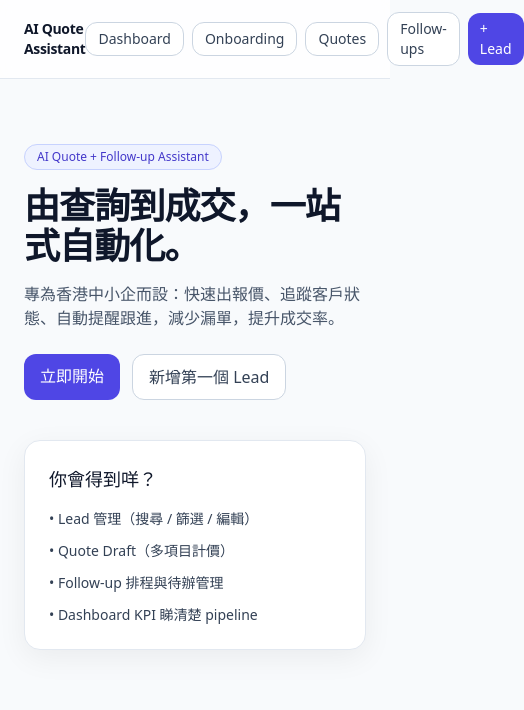
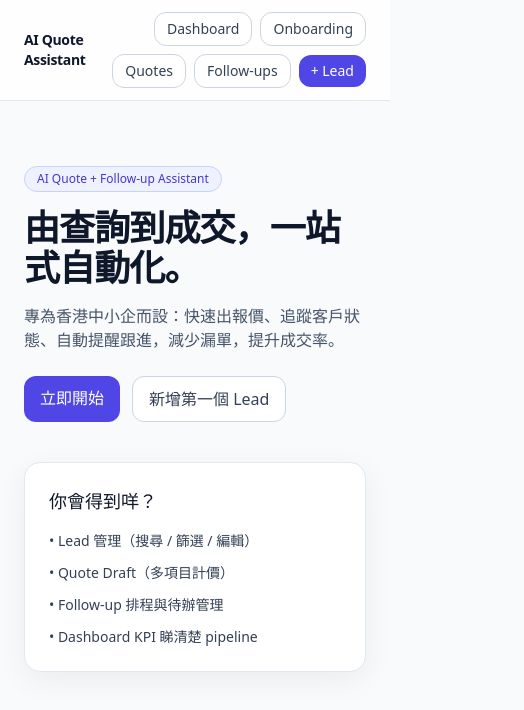
Before and after one commit to jackychan616/ai-quote-assistant, a Next.js app in the folder apps/web/: page / in a window 390 px wide. Shown: the top 710 px of the page, 524 px wide, since content can reach past the window. Built offline with nearby package versions, Linux system fonts and the light colour scheme.

Commit message:
Day 13: onboarding auto-redirect and mobile layout polish

```diff
--- a/apps/web/app/layout.tsx
+++ b/apps/web/app/layout.tsx
@@ -10,7 +10,7 @@ export default function RootLayout({ children }: { children: React.ReactNode })
             <Link href="/dashboard" className="text-sm font-semibold tracking-tight text-slate-900">
               AI Quote Assistant
             </Link>
-            <nav className="flex items-center gap-2 text-sm">
+            <nav className="flex flex-wrap items-center justify-end gap-2 text-sm">
               <Link className="btn-secondary !px-3 !py-1.5" href="/dashboard">Dashboard</Link>
               <Link className="btn-secondary !px-3 !py-1.5" href="/onboarding">Onboarding</Link>
               <Link className="btn-secondary !px-3 !py-1.5" href="/quotes">Quotes</Link>
--- a/apps/web/app/lead/[id]/page.tsx
+++ b/apps/web/app/lead/[id]/page.tsx
@@ -137,7 +137,7 @@ export default function LeadDetailPage({ params }: { params: { id: string } }) {
           />
         </Field>
 
-        <div className="flex items-center gap-3">
+        <div className="flex flex-wrap items-center gap-3">
           <button onClick={save} disabled={loading} className="rounded-xl bg-indigo-600 px-4 py-2.5 text-white disabled:opacity-60">
             {loading ? '儲存中...' : '儲存修改'}
           </button>
--- a/apps/web/app/onboarding/page.tsx
+++ b/apps/web/app/onboarding/page.tsx
@@ -1,9 +1,11 @@
 'use client';
 
 import Link from 'next/link';
+import { useRouter } from 'next/navigation';
 import { useState } from 'react';
 
 export default function OnboardingPage() {
+  const router = useRouter();
   const [step, setStep] = useState(1);
   const [businessName, setBusinessName] = useState('');
   const [niche, setNiche] = useState('');
@@ -27,7 +29,8 @@ export default function OnboardingPage() {
       return;
     }
 
-    setMsg('完成 onboarding ✅ 已建立第一個 lead。');
+    setMsg('完成 onboarding ✅ 已建立第一個 lead，正在跳轉 dashboard...');
+    setTimeout(() => router.push('/dashboard'), 800);
   }
 
   return (
```
